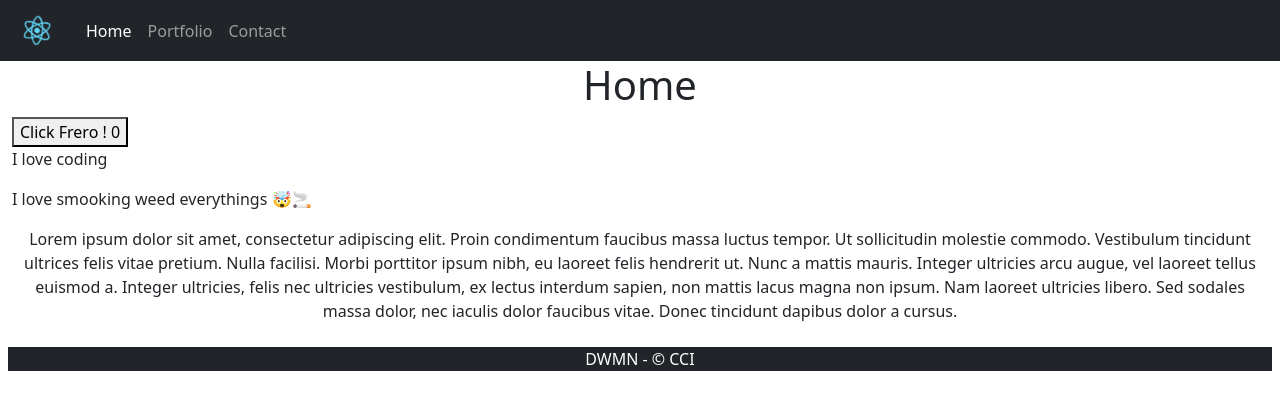
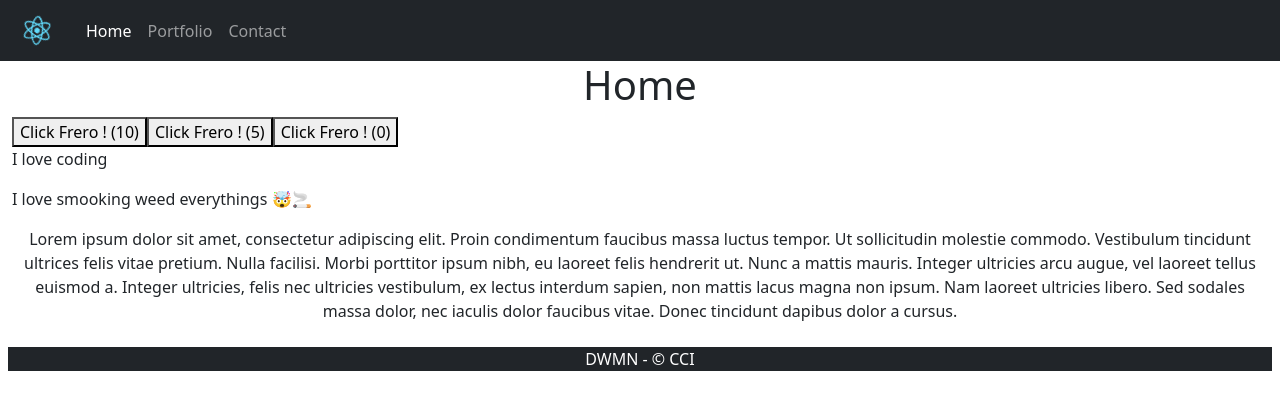
Before and after one commit to Anthony26100/mywebsitereact, a React (Create React App) app: page / in a window 1280 px wide. Shown: the top 410 px of the page. Built offline with nearby package versions, Linux system fonts and the light colour scheme.

Commit message:
ajout de bouton interactif

```diff
--- a/src/components/Btn.js
+++ b/src/components/Btn.js
@@ -1,10 +1,10 @@
 import { useState } from "react";
 
 
-const Btn = () => {
-    let [count,setCount] = useState(0);
+const Btn = (props) => {
+    let [count,setCount] = useState(props.start);
     return(
-        <button onClick={ () => setCount(count+1) }>Click Frero ! {count} </button>
+        <button onClick={ () => setCount(count+1) }>Click Frero ! ({count}) </button>
     )
 }
 
--- a/src/pages/Home.js
+++ b/src/pages/Home.js
@@ -10,7 +10,9 @@ const Home = () => {
                 </div>
                 <div className="row">
                     <div className="col">
-                        <Btn />
+                        <Btn start={10}/>
+                        <Btn start={5}/>
+                        <Btn start={0}/>
                         <Love name="coding"/>
                         <Love name="smooking weed everythings 🤯🚬"/>
                         <p className="text-center">
```
